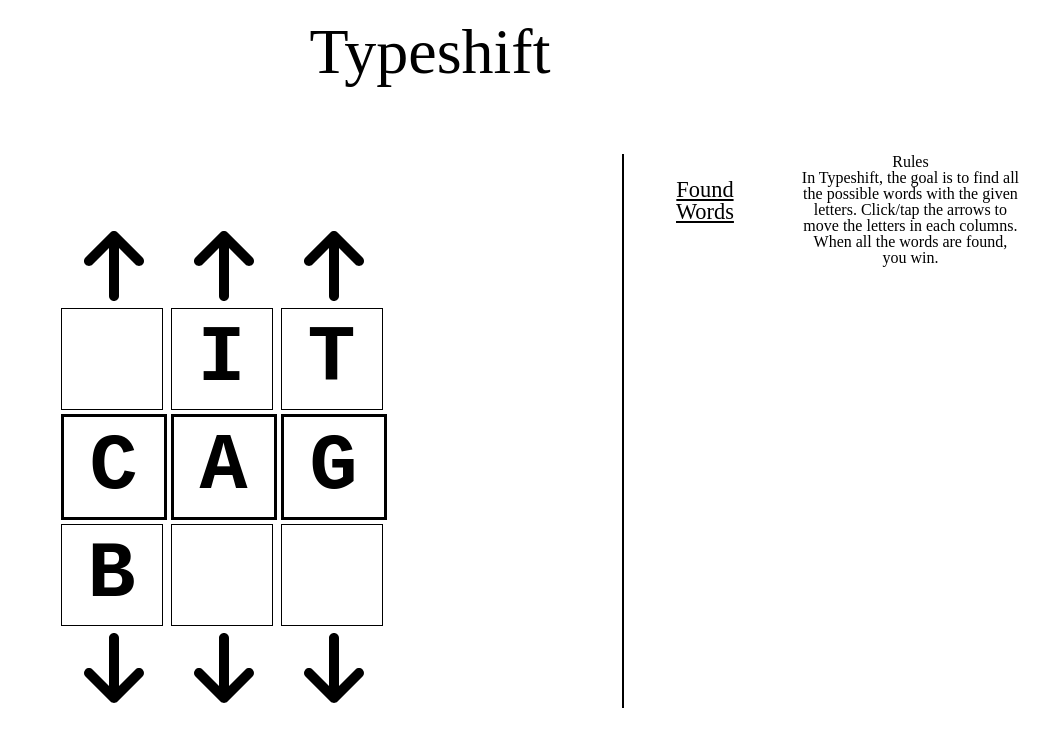
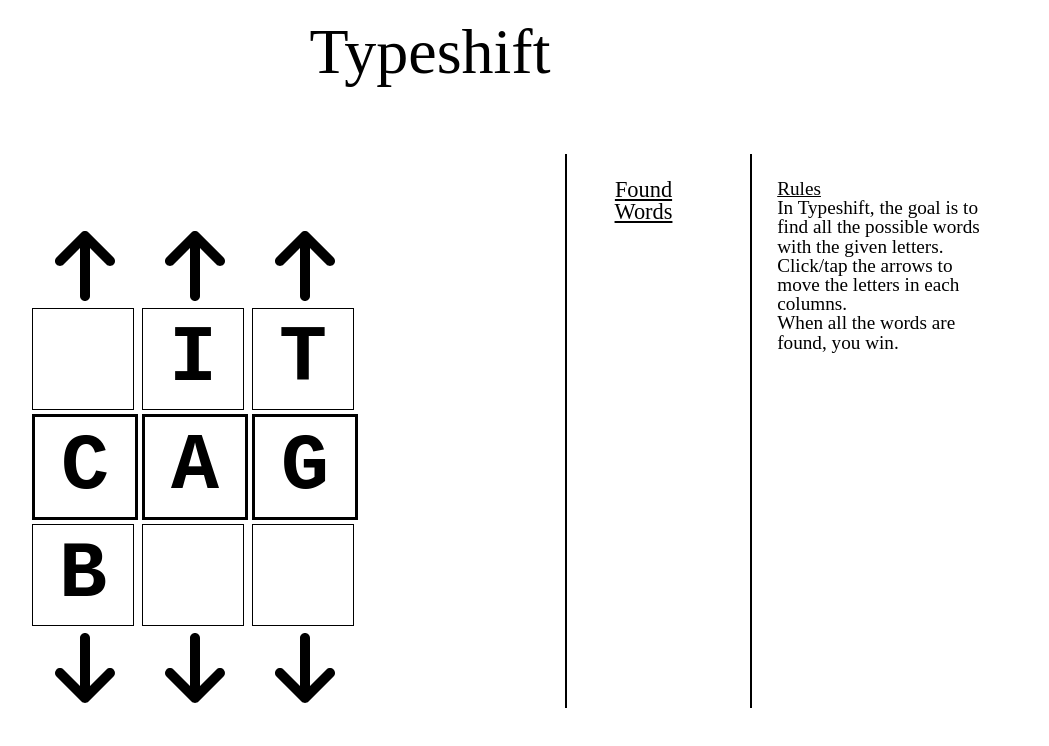
Before and after one commit to suzuhe481/typeshift, a React (Vite) app: page / in a window 1280 px wide. Shown: the top 746 px of the page, without its empty margins (210-1259 px from the left). Built offline with nearby package versions, Linux system fonts and the light colour scheme.

Commit message:
Margin and border styles.

```diff
--- a/src/components/GameContainer/Rules/Rules.scss
+++ b/src/components/GameContainer/Rules/Rules.scss
@@ -1,3 +1,21 @@
 .rules {
-  text-align: center;
+  padding: 25px;
+
+  font-size: 1.2rem;
+
+  border-top: 2px solid black;
+  margin: 0 15px;
+
+  &__title {
+    text-decoration: underline;
+  }
 }
+
+/* Stylings for desktops */
+@media screen and (min-width: 600px) {
+  .rules {
+    // Removes the border from mobile stylings first.
+    border: none;
+    border-left: 2px solid black;
+  }
+}
```
